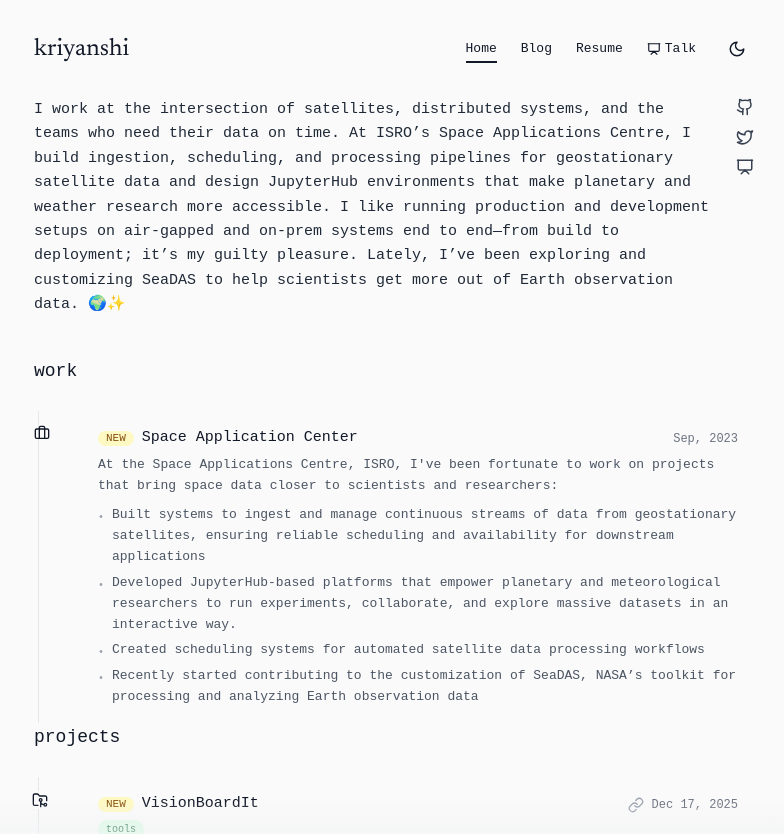
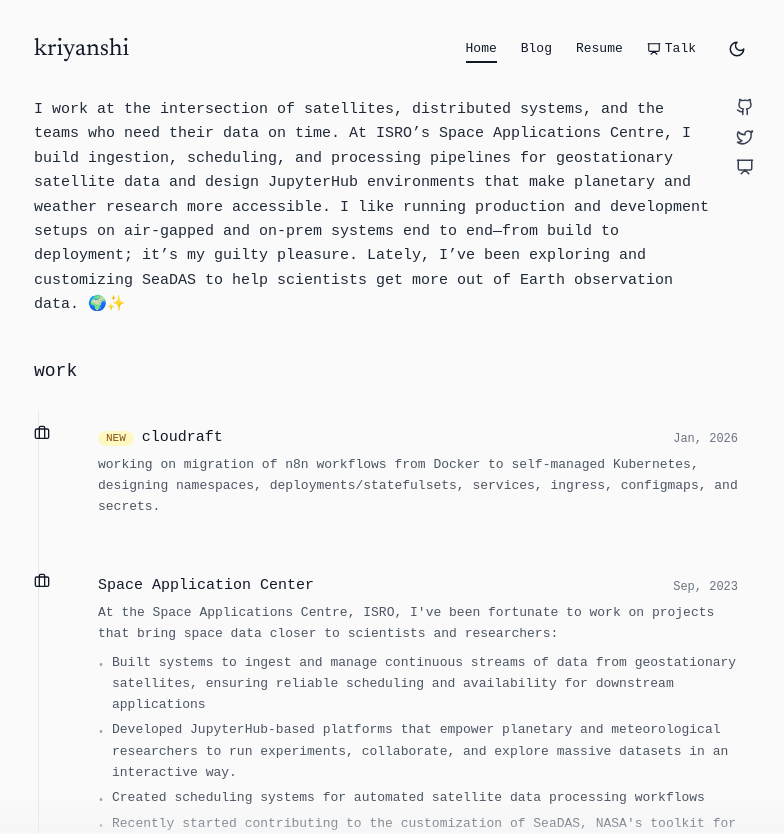
Before and after one commit to kriyanshii/kriyanshii.github.io, a React (Vite) app: page / in a window 1280 px wide. Shown: the top 834 px of the page, without its empty margins (246-1030 px from the left). Built offline with nearby package versions, Linux system fonts and the light colour scheme; a web font is replaced by a local one.

Commit message:
added new experience

```diff
--- a/src/pages/Home.tsx
+++ b/src/pages/Home.tsx
@@ -6,17 +6,25 @@
 	const workItems: ProjectItem[] = [
 		{
 			type: "job",
+			title: "cloudraft",
+			date: "Jan, 2026",
+			description: "working on migration of n8n workflows from Docker to self-managed Kubernetes, designing namespaces, deployments/statefulsets, services, ingress, configmaps, and secrets.",
+			link: "https://cloudraft.io",
+			isNew: true,
+		},
+		{
+			type: "job",
 			title: "Space Application Center",
 			date: "Sep, 2023",
 			description:
 				"At the Space Applications Centre, ISRO, I've been fortunate to work on projects that bring space data closer to scientists and researchers:",
 			link: "#",
-			isNew: true,
+			isNew: false,
 			bulletPoints: [
 				"Built systems to ingest and manage continuous streams of data from geostationary satellites, ensuring reliable scheduling and availability for downstream applications",
 				"Developed JupyterHub-based platforms that empower planetary and meteorological researchers to run experiments, collaborate, and explore massive datasets in an interactive way.",
 				"Created scheduling systems for automated satellite data processing workflows",
-				"Recently started contributing to the customization of SeaDAS, NASA’s toolkit for processing and analyzing Earth observation data"
+				"Recently started contributing to the customization of SeaDAS, NASA's toolkit for processing and analyzing Earth observation data"
 			],
 		},
 	];
```
